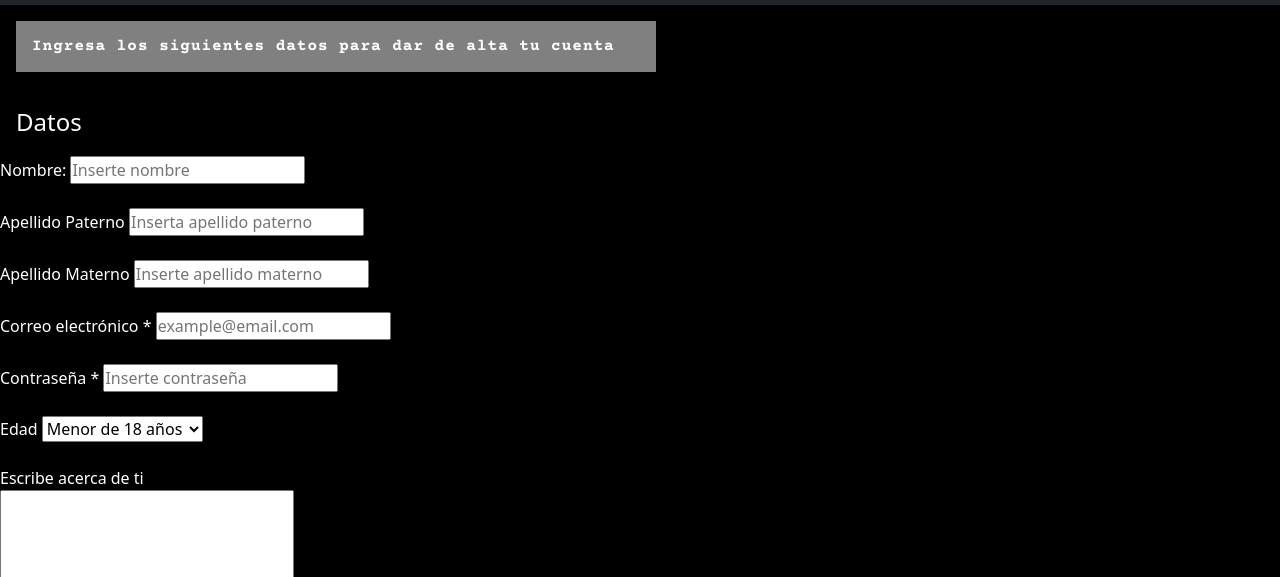
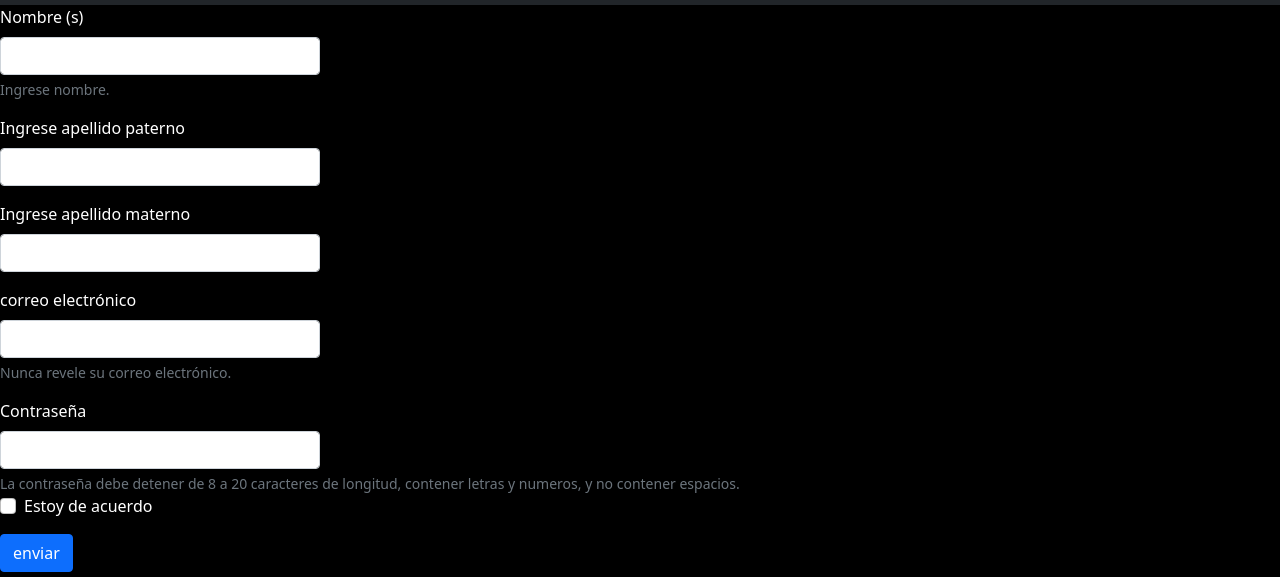
Before and after one commit to Vvazquez05/Churropolis, a plain HTML site: page formulario.html in a window 1280 px wide. Shown: the part 216-793 px from the top of the page. Drawn offline with nearby package versions, Linux system fonts and the light colour scheme.

Commit message:
Se agregó formulario

```diff
--- a/formulario.html
+++ b/formulario.html
@@ -69,71 +69,36 @@
             </nav>
     </header>
     <!-- FORMULARIO, ESTE FORMULARIO IRIA EN OTRO HTML, PERO POR INSTRUCCIONES D ELA MAESTRA POR EL MOMENTO SE MANDA EL INDEX -->
-    <section>
-        <h1 class="tituloFormulario">
-            <strong>
-                Ingresa los siguientes datos para dar de alta tu cuenta
-            </strong>
-        </h1>
-        <fieldset>
-            <legend>Datos</legend>
-            <form action="">
-                <div>
-                    <label for="nombre">Nombre:</label>
-                    <input type="text" name="nombre" placeholder="Inserte nombre">
+    <form>
+        <div class="mb-3 w-25">
+            <label for="exampleInputEmail1" class="form-label">Nombre (s)</label>
+            <input type="label" class="form-control" id="nombre" aria-describedby="nombre">
+            <div id="emailHelp" class="form-text">Ingrese nombre.</div>
         </div>
-                <br>
-                <div>
-                    <label for="apellidoP">Apellido Paterno</label>
-                    <input type="text" name="apellidoP" placeholder="Inserta apellido paterno">
+        <div class="mb-3 w-25">
+            <label for="exampleInputPassword1" class="form-label">Ingrese apellido paterno</label>
+            <input type="label" class="form-control" id="apellido_paterno">
         </div>
-                <br>
-                <div>
-                    <label for="apellidom">Apellido Materno</label>
-                    <input type="text" name="apellidom" placeholder="Inserte apellido materno">
+        <div class="mb-3 w-25">
+            <label for="exampleInputPassword1" class="form-label">Ingrese apellido materno</label>
+            <input type="label" class="form-control" id="apellido_materno">
         </div>
-                <br>
-                <div>
-                    <label for="correo">Correo electrónico *</label>
-                    <input type="email" name="email" placeholder="example@email.com" required>
+        <div class="mb-3 w-25">
+            <label for="exampleInputEmail1" class="form-label">correo electrónico</label>
+            <input type="email" class="form-control" id="exampleInputEmail1" aria-describedby="emailHelp">
+            <div id="emailHelp" class="form-text">Nunca revele su correo electrónico.</div>
         </div>
-                <br>
-                <div>
-                    <label for="password">Contraseña *</label>
-                    <input type="password" name="password" placeholder="Inserte contraseña" required>
+        <label for="inputPassword5" class="form-label">Contraseña</label>
+        <input type="password" id="inputPassword5" class="form-control w-25" aria-describedby="passwordHelpBlock">
+        <div id="passwordHelpBlock" class="form-text">
+            La contraseña debe detener de 8 a 20 caracteres de longitud, contener letras y numeros, y no contener espacios.
         </div>
-                <br>
-                <div>
-                    <label for="edad">Edad</label>
-                    <select name="edad" id="">
-                        <option value="Menor_edad">Menor de 18 años</option>
-                        <option value="18_30">Entre 18 a 30 años</option>
-                        <option value="30_45">Entre 30 a 45 años</option>
-                        <option value="45_adelante">Mayor 45 años</option>
-                    </select>
+        <div class="mb-3 form-check">
+            <input type="checkbox" class="form-check-input" id="exampleCheck1">
+            <label class="form-check-label" for="exampleCheck1">Estoy de acuerdo</label>
         </div>
-                <br>
-                <div>
-                    <label style="color: white" for="comenatio">Escribe acerca de ti</label>
-                    <br>
-                    <textarea name="comentario" id="" cols="30" rows="10" locksize="true"></textarea>
-                </div>
-                <br>
-                <div>
-                    <label>Acepto los términos</label>
-                    <input type="radio" name="Acepto" value="acepto">
-                </div>
-                <br>
-                <div>
-                    <input type="submit" value="Enviar">
-                </div>
-                <br>
-                <div>
-                    <input type="reset" value="Borrar">
-                </div>
+        <button type="submit" class="btn btn-primary">enviar</button>
     </form>
-        </fieldset>
-    </section>
     <!-- FOOTER -->
     <footer>
         <h3>
```
Also changed, not shown: promociones.html (+2 -2 lines). Lines whose indentation alone changed are shown as unchanged.
